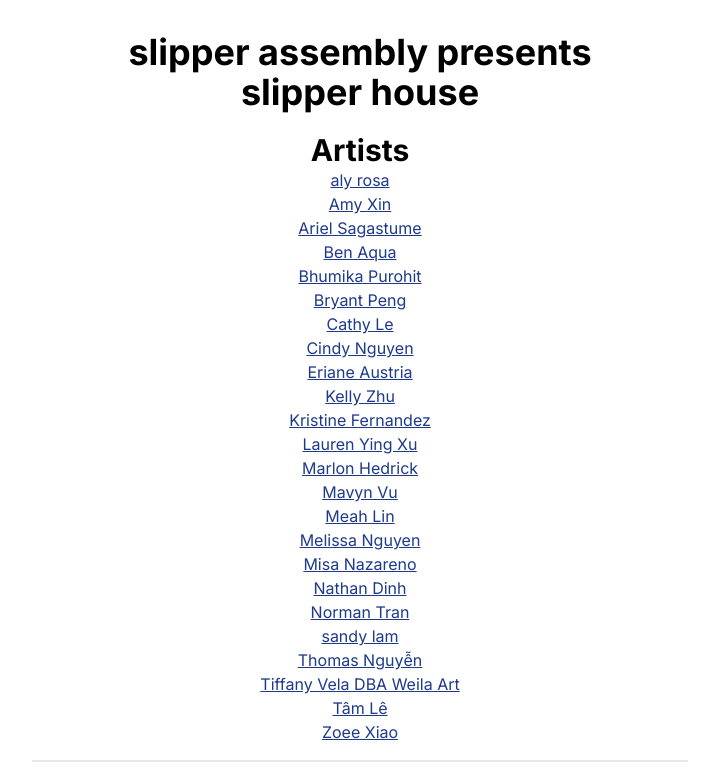
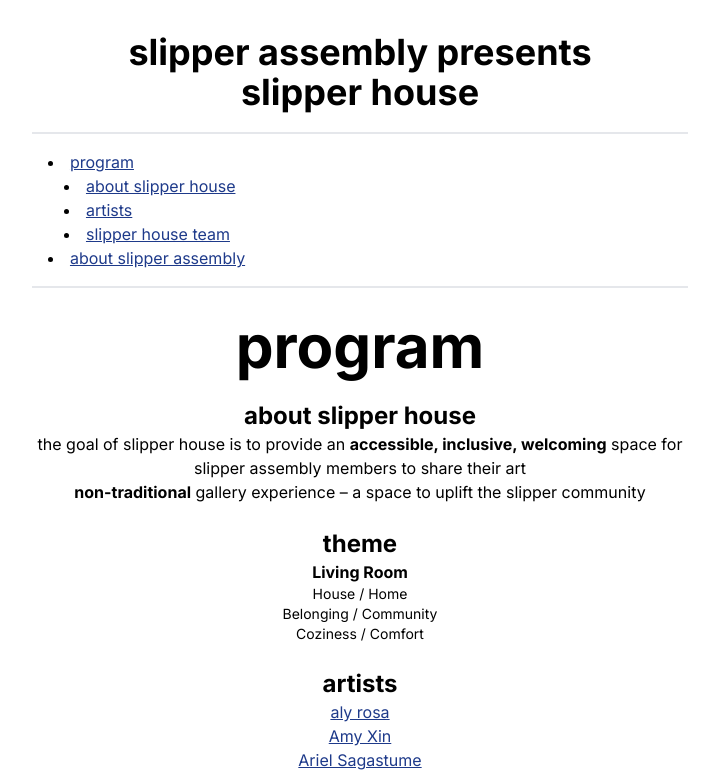
Before and after one commit to fernakr/slipper-house, a Next.js app: page / in a window 1280 px wide. Shown: the top 776 px of the page, without its empty margins (280-999 px from the left). Built offline with nearby package versions, Linux system fonts and the light colour scheme.

Commit message:
add other sections

```diff
--- a/app/globals.css
+++ b/app/globals.css
@@ -40,11 +40,11 @@ h1{
 }
 
 h2{
-  @apply text-3xl font-bold ;
+  @apply text-6xl font-bold mb-6 mt-7;
 }
 
 h3{
-  @apply text-2xl font-bold ;
+  @apply text-2xl font-bold mt-6;
 }
 
 h4{
@@ -58,3 +58,7 @@ hr{
 a{
   @apply text-blue-900 underline;
 }
+
+ul:not(.no-list){
+  @apply list-disc list-inside text-left ml-4;
+}
--- a/app/page.js
+++ b/app/page.js
@@ -416,9 +416,44 @@ export default function Home() {
     <main className="text-center p-8 flex items-center justify-center">
       <div className=" max-w-prose">
         <h1>slipper assembly presents<br />slipper house</h1>
-      <h2>Artists</h2>
+        <hr />
+        <ul class="text-left">
+          <li>
+            <a href="#program">program</a>
+            <ul>
+              <li>
+                <a href="#slipper-house">about slipper house</a>
+              </li>
+              <li>
+                <a href="#artists">artists</a>
+              </li>
+              <li>
+                <a href="#slipper-house-team">slipper house team</a>
+              </li>
+            </ul>
+          </li>
+          <li>
+            <a href="#about">about slipper assembly</a>
+          </li>
+        </ul>
+        <hr />
+        <h2 id="program">program</h2>
+        <h3 id="slipper-house">about slipper house</h3>
+        <ul class="no-list">
+          <li>the goal of slipper house is to provide an <strong>accessible, inclusive, welcoming</strong> space for slipper assembly members to share their art</li>
+          <li><strong>non-traditional</strong> gallery experience – a space to uplift the slipper community</li>
+          </ul>
+        <h3>theme</h3>
+        <strong>Living Room</strong>
+        <ul class="no-list text-sm">
+          <li>House / Home</li>
+          <li>Belonging / Community</li>
+          <li>Coziness / Comfort</li>
+        </ul>
 
-      <ul>
+        <h3 id="artists">artists</h3>
+
+        <ul class="no-list">
           {artists.map((artist, index) => (
             <li key={ index }>
               <a href={`#${artist.name} `}>{artist.name}</a>
@@ -456,13 +491,13 @@ export default function Home() {
           }
           return (
             <div key={ index }>
-            <h3 id={artist.name}>{artist.name}</h3>
+              <h4 id={artist.name}>{artist.name}</h4>
               <p className="font-bold">{artist.contact}</p>
               <p>{artist.theme}</p>
               { pieces.map((piece, index) => {
                 return (
                   <div key={ index } className="mt-3">
-                  <h4>{piece.title}</h4>
+                    <h5>{piece.title}</h5>
                     <p>{piece.medium}</p>
                     <p className="italic">{piece.location}</p>
                     { piece.description && <p>{piece.description}</p>}
@@ -474,6 +509,14 @@ export default function Home() {
             );
         })}
 
+        <h3 id="slipper-house-team">slipper house team</h3>
+        Team here
+        <hr />
+        <h2 id="about">about slipper assembly</h2>
+        <h3>what is it?</h3>
+        <p><em>slipper assembly</em> is a home for Asian creatives and makers in Austin. We create cozy spaces for kinship and self-expression.<br />
+          Co-founders: Bryant, Kristine, Benson & Tiff
+        </p>
       </div>
 
     </main>
```
Lines whose indentation alone changed are shown as unchanged.
